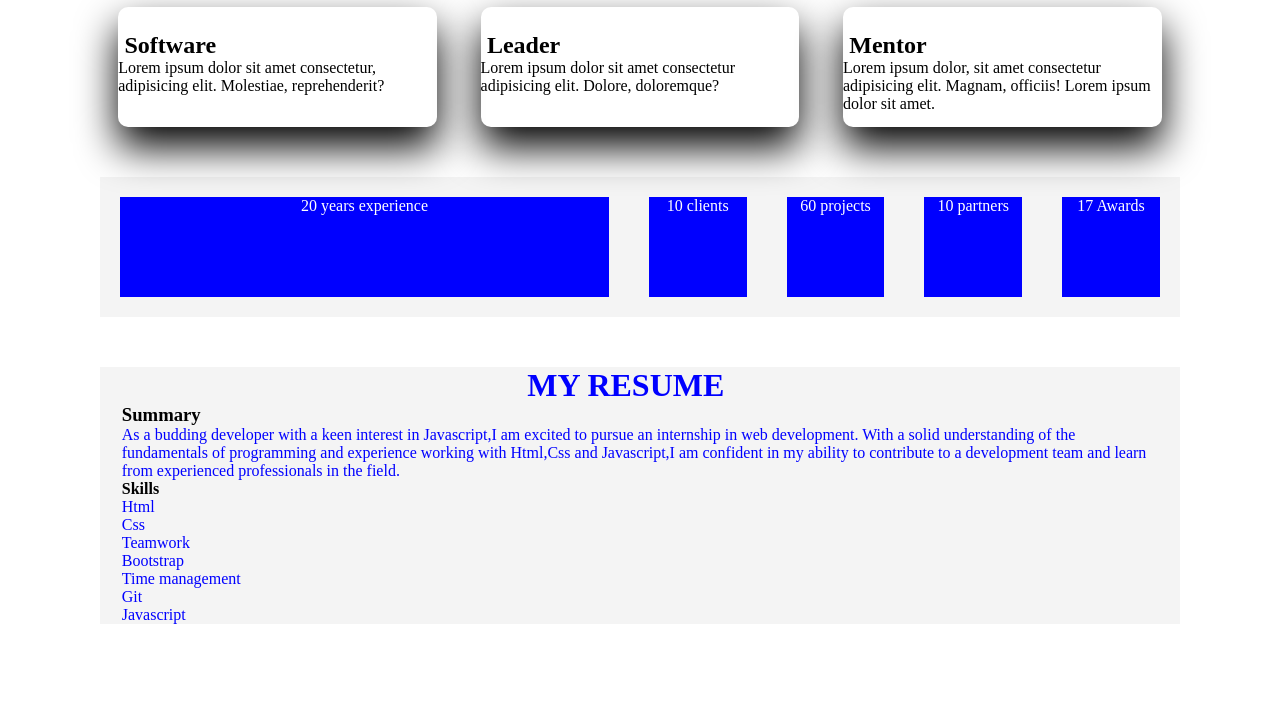
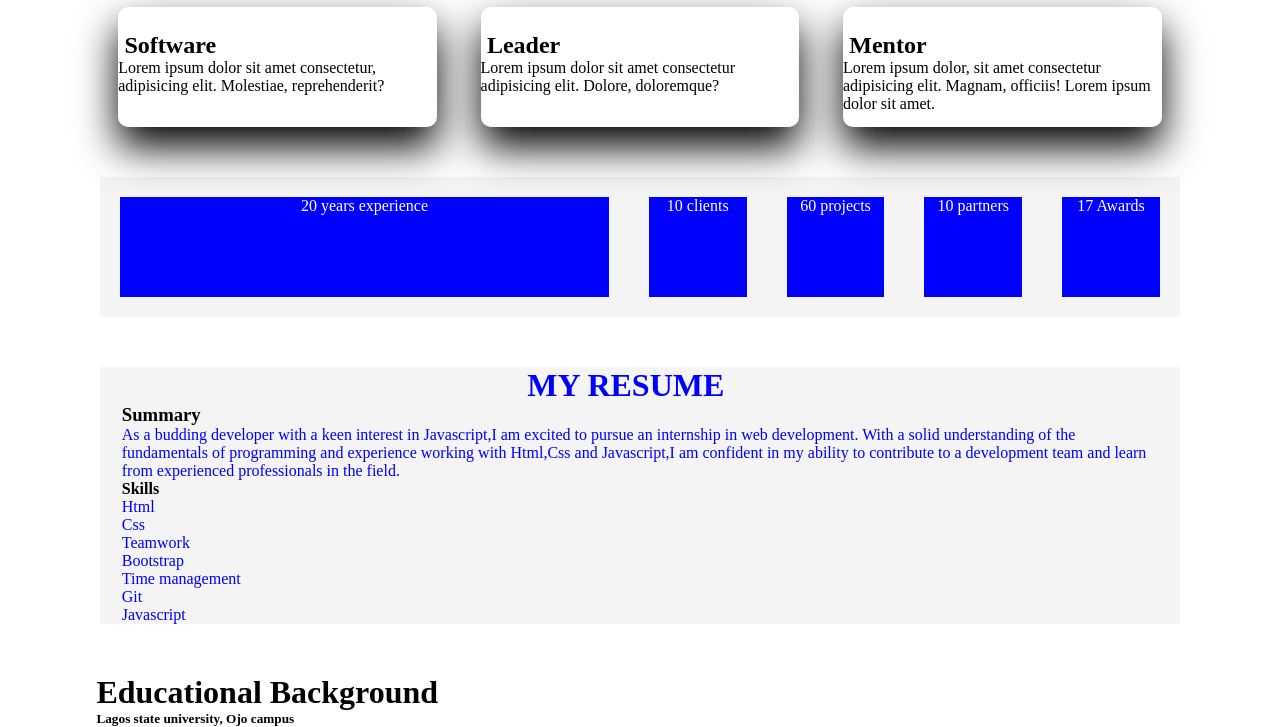
Before and after one commit to Olajumoke17/jumokeportfolio, a plain HTML site: page index.html in a window 1280 px wide. Shown: the part 872-1599 px from the top of the page. Before the commit the page ends 1546 px from the top, so only its background shows below. Drawn offline with Linux system fonts and the light colour scheme.

Commit message:
added educational background

```diff
--- a/index.html
+++ b/index.html
@@ -75,6 +75,10 @@ Lorem ipsum dolor sit amet consectetur, adipisicing elit. Molestiae, reprehender
     <h3 style="font-size: medium;">Skills</h3>
      <p style="font-size: 100%; color: blue;">Html <br>Css <br>Teamwork <br> Bootstrap <br>Time management <br>Git <br> Javascript</p>
 </div>
+<div>
+    <h1>Educational Background </h1>
+    <h5>Lagos state university, Ojo campus</h5>
+</div>
 
 
 
```
